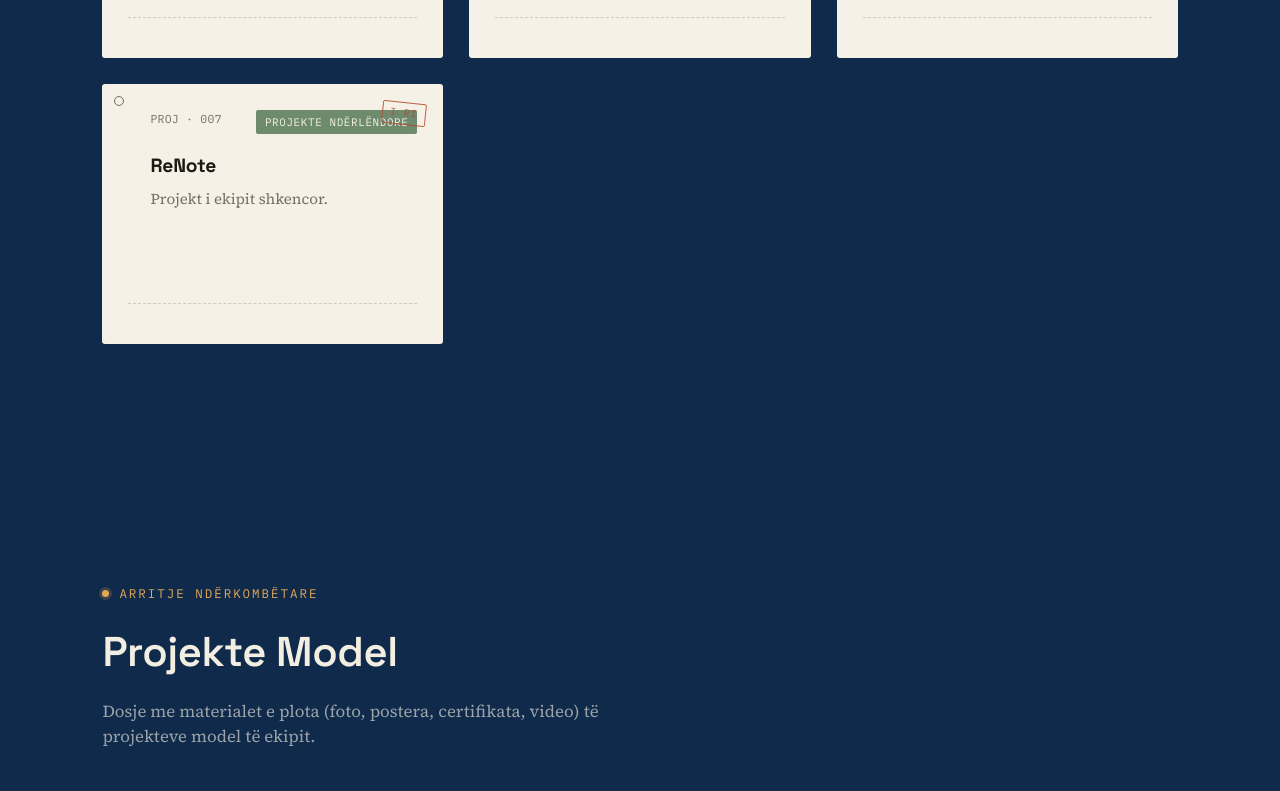
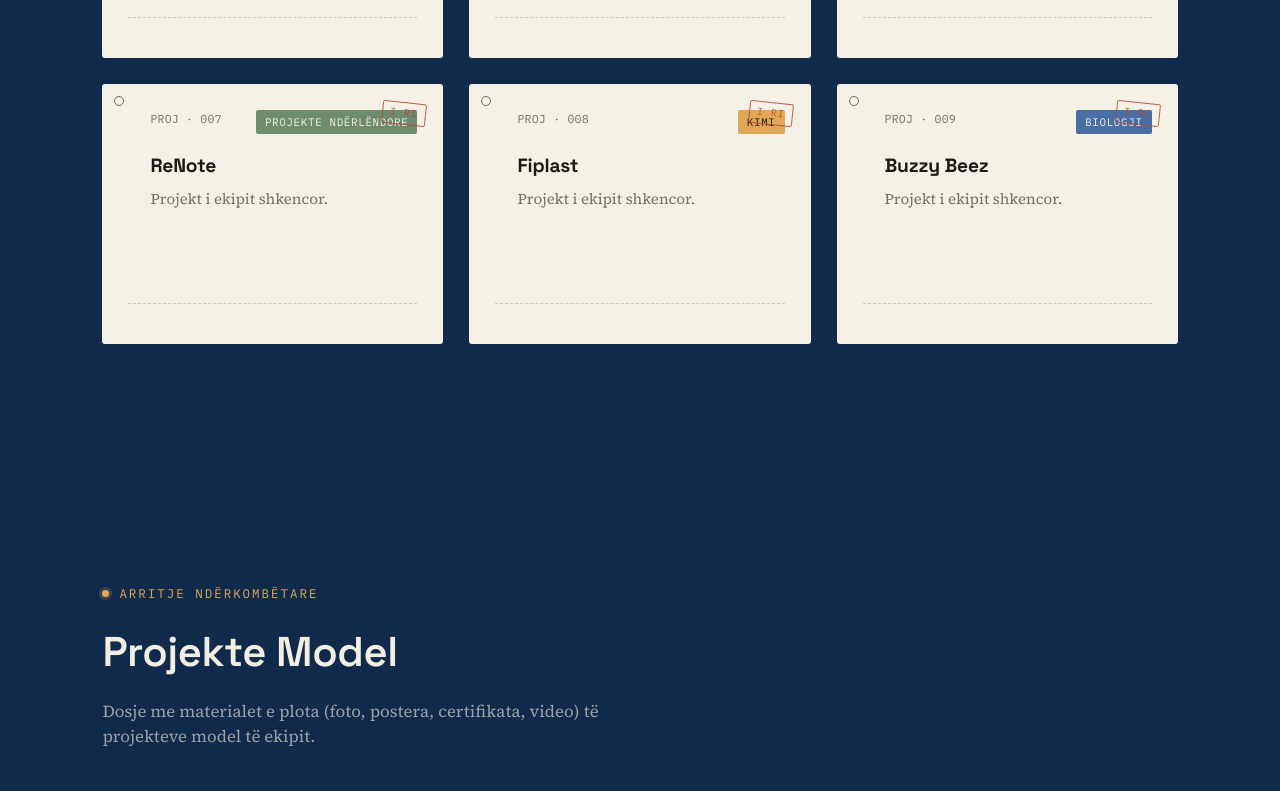
Before and after one commit to eldadyli/Ekipi-Shkencor, a plain HTML site: page index.html in a window 1280 px wide. Shown: the part 2472-3263 px from the top of the page. Drawn offline with Linux system fonts and the light colour scheme.

Commit message:
Add new projects to index.html

```diff
--- a/index.html
+++ b/index.html
@@ -956,6 +956,8 @@
     { Titulli: 'Projekti AquaAlga', Fusha: 'Biologji', Pershkrimi: 'Projekt i ekipit shkencor.', Klasa: '', Kohezgjatja: '', IRri: 'po' },
     { Titulli: 'Projekti Wren', Fusha: 'Biologji', Pershkrimi: 'Projekt i ekipit shkencor.', Klasa: '', Kohezgjatja: '', IRri: 'po' },
     { Titulli: 'ReNote', Fusha: 'Projekte Ndërlëndore', Pershkrimi: 'Projekt i ekipit shkencor.', Klasa: '', Kohezgjatja: '', IRri: 'po' },
+    { Titulli: 'Fiplast', Fusha: 'Kimi', Pershkrimi: 'Projekt i ekipit shkencor.', Klasa: '', Kohezgjatja: '', IRri: 'po' },
+    { Titulli: 'Buzzy Beez', Fusha: 'Biologji', Pershkrimi: 'Projekt i ekipit shkencor.', Klasa: '', Kohezgjatja: '', IRri: 'po' },
   ];
 
   async function loadProjects() {
```
